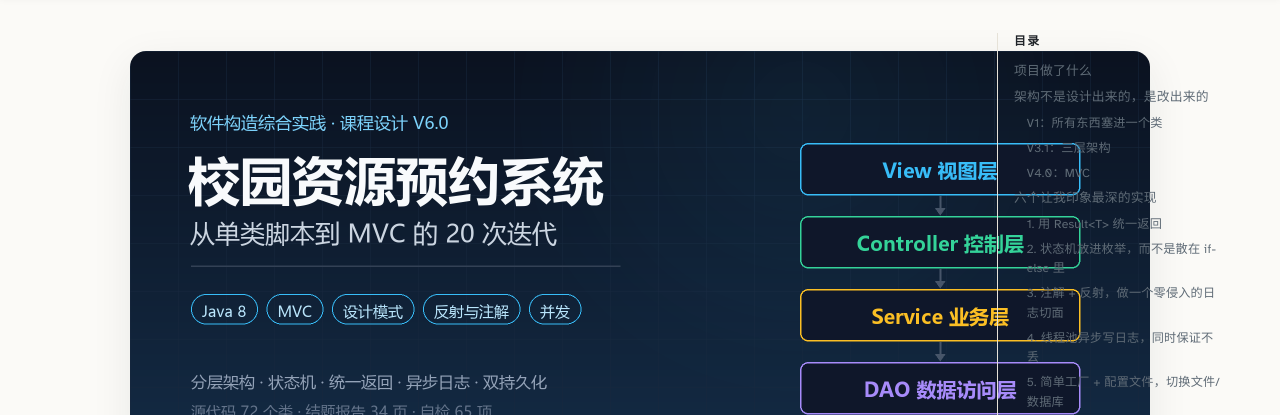
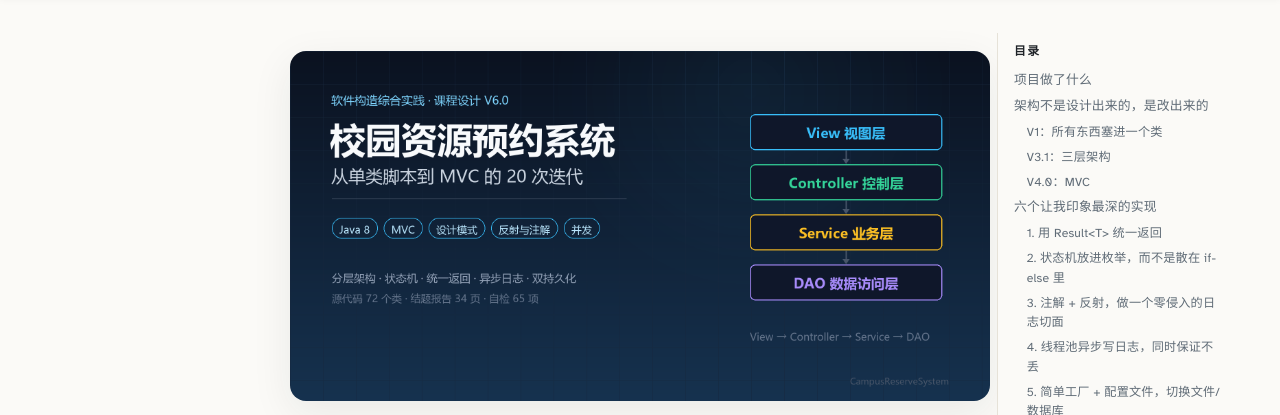
Before and after one commit to fzgsz/my-astro-blog, an Astro site: page /blog/campus-reserve-system in a window 1280 px wide. Shown: the part 77-492 px from the top of the page. Built offline with nearby package versions, Linux system fonts and the light colour scheme; Astro itself is replaced by a stand-in of ours.

Commit message:
fix: 收窄文章封面并隐藏测试文章

```diff
--- a/src/content/blog/first-post.md
+++ b/src/content/blog/first-post.md
@@ -4,6 +4,7 @@ description: "测试文章"
 pubDate: 2026-09-08
 tags: ["学习笔记"]
 featured: false
+draft: true
 ---
 # 标题
 这里写正文，支持所有markdown语法。
--- a/src/content/blog/post-2026-09-17.md
+++ b/src/content/blog/post-2026-09-17.md
@@ -3,6 +3,7 @@ title: "学习小结"
 description: "一点心得"
 pubDate: 2026-09-17
 tags: ["学习"]
+draft: true
 ---
 
 agent还是太牛逼了
--- a/src/layouts/BlogPost.astro
+++ b/src/layouts/BlogPost.astro
@@ -43,6 +43,8 @@ const {
 			}
 			.hero-image {
 				width: 100%;
+				max-width: 700px;
+				margin: 0 auto;
 			}
 			.hero-image img {
 				display: block;
--- a/src/styles/enhance.css
+++ b/src/styles/enhance.css
@@ -156,7 +156,8 @@ a {
 	width: 208px;
 	max-height: 70vh;
 	overflow-y: auto;
-	padding-left: 16px;
+	padding: 0.6rem 0 0.8rem 16px;
+	background: var(--bg);
 	border-left: 1px solid var(--border);
 	font-size: 0.8rem;
 	line-height: 1.6;
```
